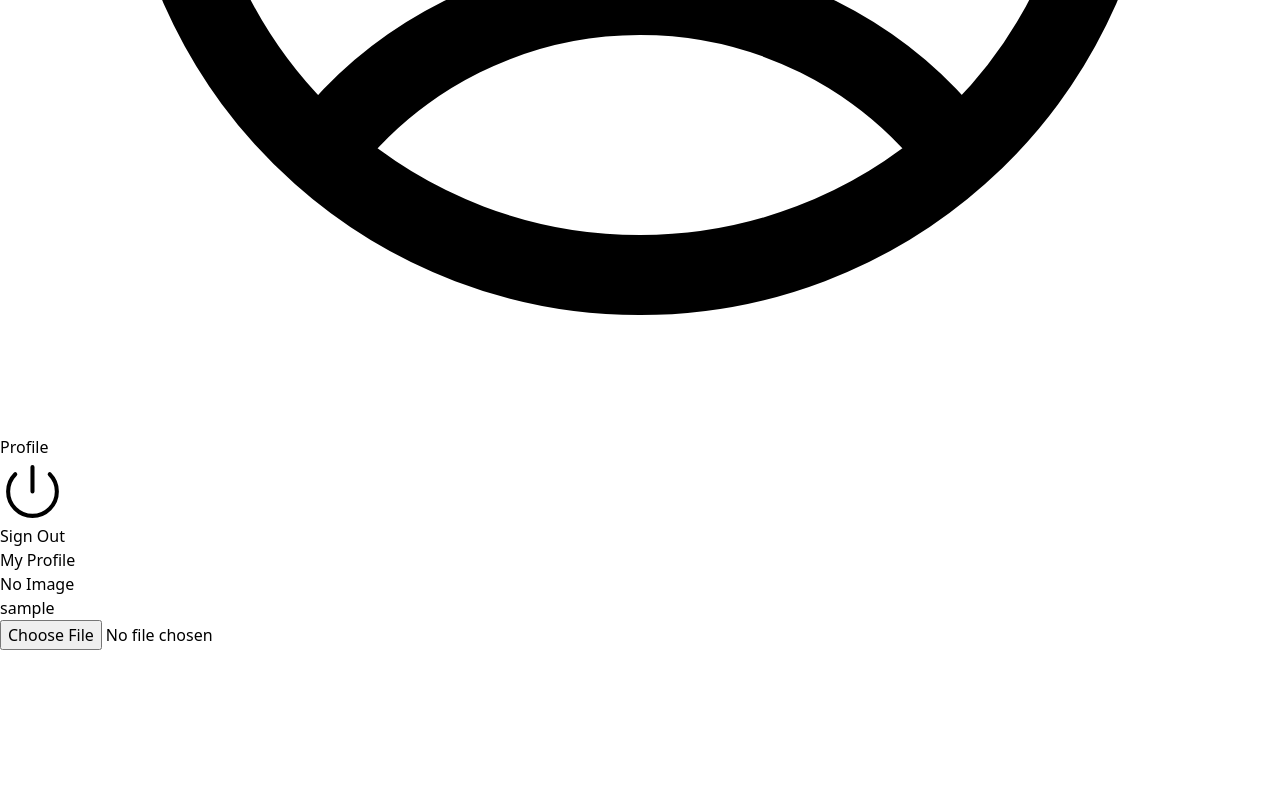
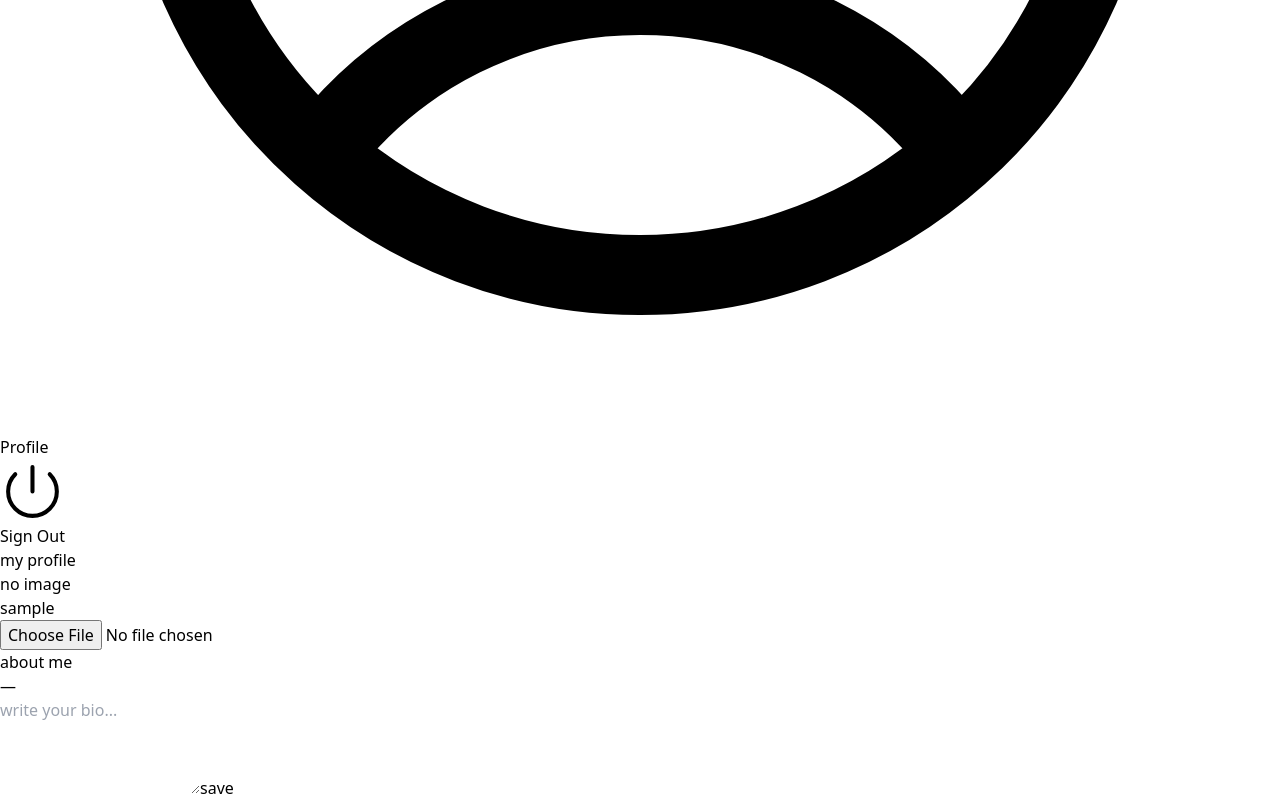
Before and after one commit to learnercora/wdd430-group-project, a Next.js app in the folder next-team-project/: page /artworks/profile in a window 1280 px wide. Shown: the part 3453-4253 px from the top of the page. Before the commit the page ends 4103 px from the top, so only its background shows below. Built offline with nearby package versions, Linux system fonts and the light colour scheme; sample sign-in values are in the browser's storage.

Commit message:
añadir descripcion

```diff
--- a/next-team-project/src/app/api/user/[email]/route.ts
+++ b/next-team-project/src/app/api/user/[email]/route.ts
@@ -1,28 +1,23 @@
-// src/app/api/user/[email]/route.ts
 import { NextResponse } from 'next/server';
 import { sql } from '@vercel/postgres';
 
 export async function GET(
-  req: Request,
+  _req: Request,
   { params }: { params: { email: string } }
 ) {
   try {
     const email = decodeURIComponent(params.email);
-
-    const result = await sql`
-      SELECT email, name, profile_image
+    const r = await sql`
+      SELECT email, name, profile_image, description
       FROM users
       WHERE email = ${email}
       LIMIT 1;
     `;
-
-    if (result.rows.length === 0) {
+    if (r.rows.length === 0) {
       return NextResponse.json({ error: 'User not found' }, { status: 404 });
     }
-
-    return NextResponse.json(result.rows[0]);
-  } catch (error) {
-    console.error(error);
+    return NextResponse.json(r.rows[0]);
+  } catch {
     return NextResponse.json({ error: 'Error fetching user' }, { status: 500 });
   }
 }
--- /dev/null
+++ b/next-team-project/src/app/api/user/description/route.ts
@@ -0,0 +1,23 @@
+import { NextResponse } from 'next/server';
+import { sql } from '@vercel/postgres';
+
+export async function POST(req: Request) {
+  try {
+    const { email, description } = await req.json();
+    if (!email || typeof description !== 'string') {
+      return NextResponse.json({ error: 'Missing fields' }, { status: 400 });
+    }
+    const r = await sql`
+      UPDATE users
+      SET description = ${description}
+      WHERE email = ${email}
+      RETURNING description;
+    `;
+    if (r.rowCount === 0) {
+      return NextResponse.json({ error: 'User not found' }, { status: 404 });
+    }
+    return NextResponse.json({ description: r.rows[0].description });
+  } catch {
+    return NextResponse.json({ error: 'Error saving bio' }, { status: 500 });
+  }
+}
--- a/next-team-project/src/app/artworks/profile/page.tsx
+++ b/next-team-project/src/app/artworks/profile/page.tsx
@@ -5,11 +5,17 @@ import { useRouter } from 'next/navigation';
 import Image from 'next/image';
 
 export default function ProfilePage() {
+  const router = useRouter();
+
   const [isLoggedIn, setIsLoggedIn] = useState<boolean | null>(null);
   const [imageUrl, setImageUrl] = useState<string | null>(null);
   const [userName, setUserName] = useState<string | null>(null);
   const [userEmail, setUserEmail] = useState<string | null>(null);
-  const router = useRouter();
+
+  // bio
+  const [bio, setBio] = useState('');
+  const [bioInput, setBioInput] = useState('');
+  const [savingBio, setSavingBio] = useState(false);
 
   const email = typeof window !== 'undefined' ? localStorage.getItem('email') : null;
   const name = typeof window !== 'undefined' ? localStorage.getItem('username') : null;
@@ -17,81 +23,121 @@ export default function ProfilePage() {
   useEffect(() => {
     const loggedIn = localStorage.getItem('isLoggedIn') === 'true';
     setIsLoggedIn(loggedIn);
-
     if (!loggedIn) {
       router.push('/login');
-    } else if (email) {
+      return;
+    }
+    if (email) {
       fetch(`/api/user/${encodeURIComponent(email)}`)
-        .then(res => res.json())
-        .then(data => {
-          if (data.profile_image) setImageUrl(data.profile_image);
-          if (data.name) setUserName(data.name);
-          if (data.email) setUserEmail(data.email);
+        .then(r => r.ok ? r.json() : null)
+        .then((d) => {
+          if (d.profile_image) setImageUrl(d.profile_image);
+          if (d.name) setUserName(d.name);
+          if (d.email) setUserEmail(d.email);
+          setBio(typeof d.description === 'string' ? d.description : '');
+          setBioInput('');
         })
-        .catch(console.error);
+        .catch(() => {});
     }
   }, [router, email]);
 
   const handleImageChange = async (e: React.ChangeEvent<HTMLInputElement>) => {
     const file = e.target.files?.[0];
     if (!file || !email || !name) return;
-
     try {
-      const formData = new FormData();
-      formData.append('file', file);
-      formData.append('upload_preset', 'profile_pics');
-
-      const res = await fetch(`https://api.cloudinary.com/v1_1/dzubudaum/image/upload`, {
+      const fd = new FormData();
+      fd.append('file', file);
+      fd.append('upload_preset', 'profile_pics');
+      const up = await fetch(`https://api.cloudinary.com/v1_1/dzubudaum/image/upload`, {
         method: 'POST',
-        body: formData,
+        body: fd,
       });
-
-      const data = await res.json();
-      if (!data.secure_url) throw new Error('Cloudinary upload failed');
-
+      const data = await up.json();
+      if (!data.secure_url) throw new Error('cloudinary upload failed');
       setImageUrl(data.secure_url);
-
       await fetch('/api/user/update', {
         method: 'POST',
         headers: { 'Content-Type': 'application/json' },
         body: JSON.stringify({ email, name, profileImage: data.secure_url }),
       });
-    } catch (error) {
-      console.error('Error uploading image:', error);
+    } catch {
     }
   };
 
-  if (isLoggedIn === null) return <p>Checking...</p>;
+  // save bio
+  const handleSaveBio = async () => {
+    if (!email || !bioInput.trim()) return;
+    try {
+      setSavingBio(true);
+      const res = await fetch('/api/user/description', {
+        method: 'POST',
+        headers: { 'Content-Type': 'application/json' },
+        body: JSON.stringify({ email, description: bioInput.trim() }),
+      });
+      if (!res.ok) throw new Error();
+      setBio(bioInput.trim());
+      setBioInput('');
+    } catch {
+    } finally {
+      setSavingBio(false);
+    }
+  };
+
+  if (isLoggedIn === null) return <p>checking…</p>;
   if (!isLoggedIn) return null;
 
   return (
     <div className="p-6 flex flex-col items-center text-center">
-      <h1 className="text-2xl font-bold mb-4">My Profile</h1>
+      <h1 className="text-2xl font-bold mb-5">my profile</h1>
 
-      {/* foto de perfil */}
-      <div className="mb-4">
+      {/* circular */}
+      <div className="mb-4 rounded-full overflow-hidden border-4 border-gray-300 w-[150px] h-[150px]">
         {imageUrl ? (
           <Image
             src={imageUrl}
-            alt="Profile"
+            alt="profile"
             width={150}
             height={150}
-            className="rounded-full border-4 border-gray-300 object-cover"
+            className="w-[150px] h-[150px] object-cover"
           />
         ) : (
-          <div className="w-[150px] h-[150px] rounded-full bg-gray-200 flex items-center justify-center text-gray-500">
-            No Image
+          <div className="w-full h-full bg-gray-200 flex items-center justify-center text-gray-500">
+            no image
           </div>
         )}
       </div>
 
-      {/* Nombre y correo */}
       <p className="text-lg font-semibold">{userName || name}</p>
       <p className="text-gray-500">{userEmail || email}</p>
 
-      {/* Subir imagen */}
       <div className="mt-4">
         <input type="file" accept="image/*" onChange={handleImageChange} />
+      </div>
+
+      {/* about me */}
+      <div className="w-full max-w-xl mt-8">
+        <p className="text-sm text-gray-500 mb-2">about me</p>
+
+        {/* shown bio */}
+        <div className="border rounded px-4 py-3 min-h-[48px] whitespace-pre-wrap mb-3">
+          {bio || '—'}
+        </div>
+
+        {/* editor */}
+        <textarea
+          placeholder="write your bio..."
+          className="w-full border rounded p-3 mb-3"
+          rows={4}
+          value={bioInput}
+          onChange={(e) => setBioInput(e.target.value)}
+        />
+        <button
+          onClick={handleSaveBio}
+          disabled={savingBio || !bioInput.trim()}
+          className="px-4 py-2 bg-black text-white rounded hover:bg-gray-800 disabled:opacity-50"
+        >
+          {savingBio ? 'saving…' : 'save'}
+        </button>
       </div>
     </div>
   );
```
